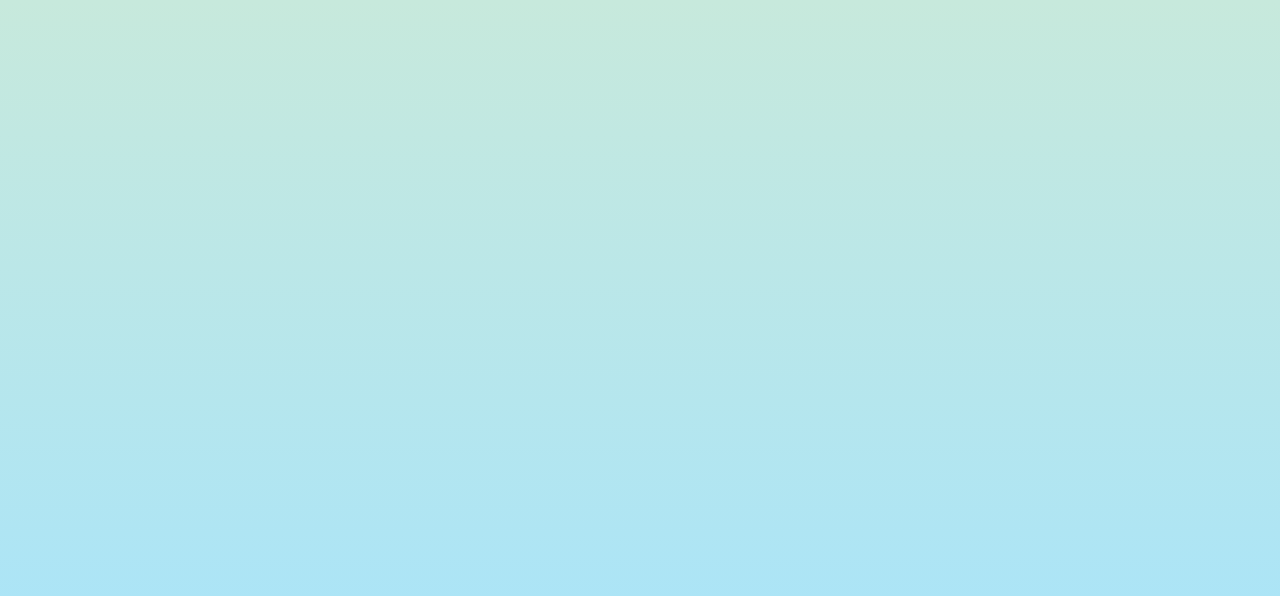
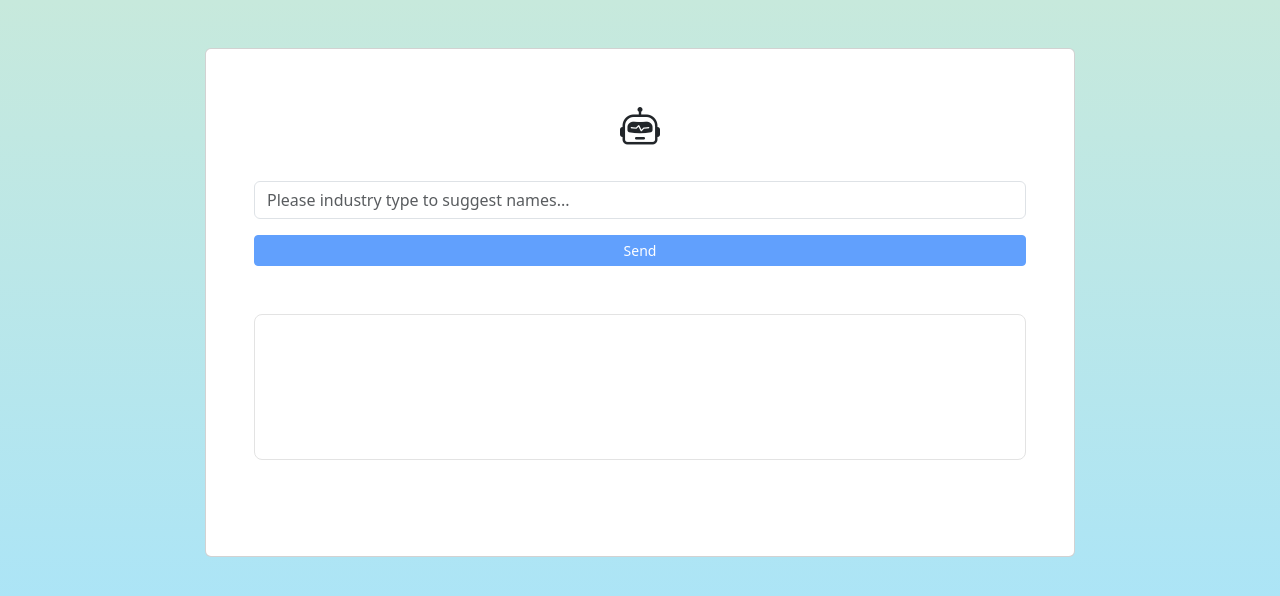
Before and after one commit to JunaidBukhari/chatbot-chat-gpt, a React (Create React App) app: page /chat/company in a window 1280 px wide. Before the commit this address had no page. Shown: the top 596 px of the page. Built offline with nearby package versions, Linux system fonts and the light colour scheme; no server answers.

Commit message:
API integration

```diff
--- a/package.json
+++ b/package.json
@@ -12,7 +12,8 @@
     "react-dom": "^18.2.0",
     "react-router-dom": "^6.3.0",
     "react-scripts": "5.0.1",
-    "web-vitals": "^2.1.4"
+    "web-vitals": "^2.1.4",
+    "openai": "^3.1.0"
   },
   "scripts": {
     "start": "react-scripts start",
--- a/src/App.js
+++ b/src/App.js
@@ -1,14 +1,16 @@
 import { Route, Routes } from 'react-router-dom';
 import WelcomePage from './pages/WelcomePage/WelcomePage';
-
 import Categories from './pages/Categories/Categories';
+import ChatPage from './pages/ChatPage/ChatPage';
 
 function App() {
   return (
     <div className="container p-5">
+
       <Routes>
         <Route path="/" element={<WelcomePage />} />
         <Route path="/categories" element={<Categories />} />
+        <Route path="/chat/:name" element={<ChatPage/>} />
       </Routes>
     </div>
   );
--- a/src/components/category/category.js
+++ b/src/components/category/category.js
@@ -1,14 +1,18 @@
 import React from 'react';
 import styles from './category.module.css';
+import { Link } from 'react-router-dom';
 
-const Category = ({ name, iconClass, message }) => {
+const Category = ({ name, iconClass, message, link }) => {
   return (
     <div className="col-lg-4 col-md-6 col-sm-12 mb-5">
-      <div className={`${styles.cardStyle} card  p-4 text-center shadow-lg`}>
+      <Link
+        to={`/chat/${link}`}
+        className={`${styles.cardStyle} card  p-4 text-center shadow-lg`}
+      >
         <h2>{name}</h2>
-        <i class={iconClass}></i>
+        <i className={iconClass}></i>
         <p className="pt-5">{message}</p>
-      </div>
+      </Link>
     </div>
   );
 };
--- a/src/components/category/category.module.css
+++ b/src/components/category/category.module.css
@@ -1,6 +1,8 @@
 .cardStyle {
   cursor: pointer;
   transition: scale 0.5s;
+  text-decoration: none;
+  height: 16em;
 }
 .cardStyle:hover {
   color: white;
--- /dev/null
+++ b/src/lib/openAI.js
@@ -0,0 +1,48 @@
+import { Configuration, OpenAIApi } from 'openai';
+
+const configuration = new Configuration({
+  apiKey: process.env.REACT_APP_OPENAI_API_KEY,
+});
+console.log(process.env.REACT_APP_OPENAI_API_KEY);
+export const openai = new OpenAIApi(configuration);
+
+export function generatePrompt(question, type) {
+  console.log(question, type);
+  if (type === 'pet') {
+    const capitalizedAnimal =
+      question[0].toUpperCase() + question.slice(1).toLowerCase();
+    return `Suggest three names for an animal that is a superhero.
+
+    Animal: Cat
+    Names: Captain Sharpclaw, Agent Fluffball, The Incredible Feline
+    Animal: Dog
+    Names: Ruff the Protector, Wonder Canine, Sir Barks-a-Lot
+    Animal: ${capitalizedAnimal}
+    Names:`;
+  }
+  if (type === 'email') {
+    const capitalizedName =
+      question[0].toUpperCase() + question.slice(1).toLowerCase();
+    return `Suggest three names for an email id which is not in use of any one.
+
+    Name: Junaid
+    Suggestions: junaid_2023, junaid_09, junaid_001
+    Name: Asad
+    Suggestions: asad_12x, cool_asad, imAsad
+    Name: ${capitalizedName}
+    Suggestions:`;
+  }
+  if (type === 'question') {
+    return question;
+  }
+  if (type === 'company') {
+    const capitalizedIndustryName =
+      question[0].toUpperCase() + question.slice(1).toLowerCase();
+    return `Suggest three names for a company that can be used as professional name.
+
+    Industry: Software
+    Names: Web Giant, Solutions Geek, Developer Force
+    Industry: ${capitalizedIndustryName}
+    Names:`;
+  }
+}
--- a/src/pages/Categories/Categories.js
+++ b/src/pages/Categories/Categories.js
@@ -3,26 +3,30 @@ import Category from '../../components/category/category';
 
 const Categories = () => {
   return (
-    <div className='p-5'>
+    <div className="p-5">
       <div className="row">
         <Category
+          link={'company'}
           name={'Company'}
           message={'Find name for your comapny'}
           iconClass={'bi bi-buildings-fill fs-2'}
         />
         <Category
+          link={'email'}
           name={'Email'}
           message={'Enter your name to suggest some email'}
           iconClass={'bi bi-envelope-at-fill fs-2'}
         />
         <Category
+          link={'pet'}
           name={'Pets'}
           message={'Find names for your pet'}
           iconClass={'bi bi-heart-fill fs-2'}
         />
       </div>
-      <div className="row d-flex mt-5 justify-content-center    ">
+      <div className="row d-flex mt-5 justify-content-center">
         <Category
+          link={'question'}
           name={'Have a question'}
           message={'Ask any question'}
           iconClass={'bi bi-patch-question-fill fs-2'}
--- /dev/null
+++ b/src/pages/ChatPage/ChatPage.js
@@ -0,0 +1,109 @@
+import React, { useEffect, useState } from 'react';
+import { useParams, useNavigate } from 'react-router-dom';
+import { generatePrompt, openai } from '../../lib/openAI';
+import styles from './ChatPage.module.css';
+
+const categories = [
+  {
+    name: 'email',
+    message: 'Please enter your name to suggest emails',
+    buttonText: 'Send',
+  },
+  {
+    name: 'company',
+    message: 'Please industry type to suggest names',
+    buttonText: 'Send',
+  },
+  {
+    name: 'pet',
+    message: 'Please enter your pet (dog, cat etc)',
+    buttonText: 'Send',
+  },
+  {
+    name: 'question',
+    message: 'Please ask any question',
+    buttonText: 'Ask',
+  },
+];
+
+const ChatPage = () => {
+  const navigate = useNavigate();
+  const [category, setCategory] = useState(categories[0]);
+  const [thinking, setThinking] = useState(false);
+  const [writingClass, setWritingClass] = useState('');
+  const [question, setQuestion] = useState('');
+  const [result, setResult] = useState('');
+  const { name } = useParams();
+
+  useEffect(() => {
+    const category = categories.filter((category) => category.name === name);
+    if (category?.[0]) {
+      setCategory(category[0]);
+    } else {
+      navigate('/categories');
+    }
+  }, [name, navigate]);
+
+  async function onSubmit(event) {
+    event.preventDefault();
+
+    try {
+      setThinking(true);
+      setResult('');
+      setWritingClass('');
+      const completion = await openai.createCompletion({
+        model: 'text-davinci-003',
+        prompt: generatePrompt(question, category.name),
+        temperature: 1,
+      });
+      setThinking(false);
+      setResult(completion.data.choices[0].text);
+      setWritingClass(styles.typewriter);
+      setQuestion('');
+    } catch (error) {
+      console.error(error);
+      alert(error.message);
+    }
+  }
+  console.log(result.length);
+  return (
+    <div className="d-flex justify-content-center">
+      <div className="col-10 card text-center">
+        <div className="m-5">
+          <i className="bi bi-robot fs-1 d-block mb-4"></i>
+
+          <input
+            value={question}
+            onChange={(e) => setQuestion(e.target.value)}
+            className="form-control"
+            type="text"
+            placeholder={category.message + '...'}
+          />
+          <button
+            disabled={!question || thinking}
+            onClick={onSubmit}
+            className="btn btn-primary btn-sm mt-3 w-100  "
+          >
+            {thinking ? 'Thinking...' : category.buttonText}
+          </button>
+          <div className={styles.answer}>
+            {thinking ? (
+              <div className={styles.lightText}>Generating ....</div>
+            ) : (
+              <div className={`${writingClass} text-start mt-5`}>
+                <p>
+                  {result}
+                  <em className="text-danger">
+                    {result && result.length >= 48 && ' End of capacity'}
+                  </em>
+                </p>
+              </div>
+            )}
+          </div>
+        </div>
+      </div>
+    </div>
+  );
+};
+
+export default ChatPage;
--- /dev/null
+++ b/src/pages/ChatPage/ChatPage.module.css
@@ -0,0 +1,38 @@
+.answer {
+  border: 1px solid rgb(227 227 227);
+  display: flex;
+  padding: 4em;
+  padding-top: 1em;
+  margin: 3em 0em;
+  border-radius: 0.5em;
+}
+.lightText {
+  color: rgb(147, 147, 147);
+  margin-top: 2em;
+}
+.typewriter p {
+  overflow: hidden;
+  border-right: 0.15em solid orange;
+  white-space: nowrap;
+  margin: 0 auto;
+  animation: typing 1.75s steps(40, end), blink-caret 0.75s step-end infinite;
+}
+
+@keyframes typing {
+  from {
+    width: 0;
+  }
+  to {
+    width: 100%;
+  }
+}
+
+@keyframes blink-caret {
+  from,
+  to {
+    border-color: transparent;
+  }
+  50% {
+    border-color: orange;
+  }
+}
```
Also changed, not shown: 2 other files (tests, documents, lock files or other folders).
